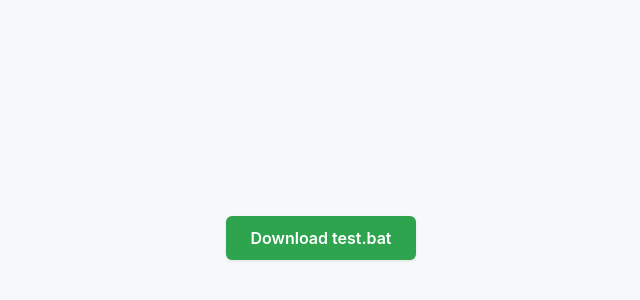
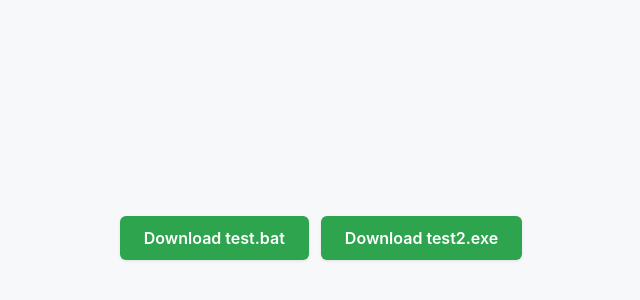
Before and after one commit to Warbling-Gerbil/Import-Test, a plain HTML site: page index.html in a window 1280 px wide. Shown: the part 162-462 px from the top of the page, without its empty margins (319-959 px from the left). Drawn offline with Linux system fonts and the light colour scheme.

Commit message:
Fix download link for test2.exe in index.html

```diff
--- a/index.html
+++ b/index.html
@@ -39,6 +39,7 @@
 <body>
     <div class="download-container">
         <a href="test.bat" download="test.bat" class="download-btn">Download test.bat</a>
+        <a href="test2.exe" download="test.bat" class="download-btn">Download test2.exe</a>
     </div>
 </body>
 </html>
```
